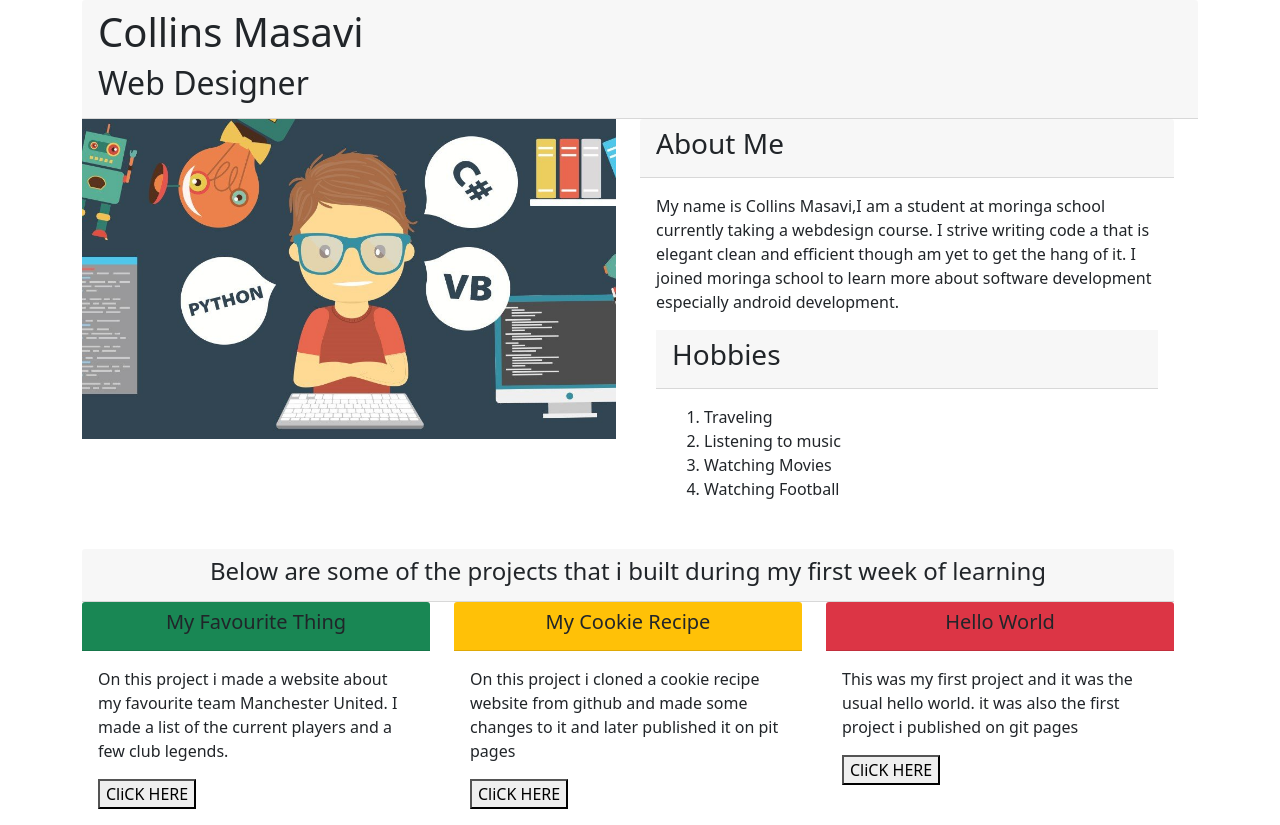
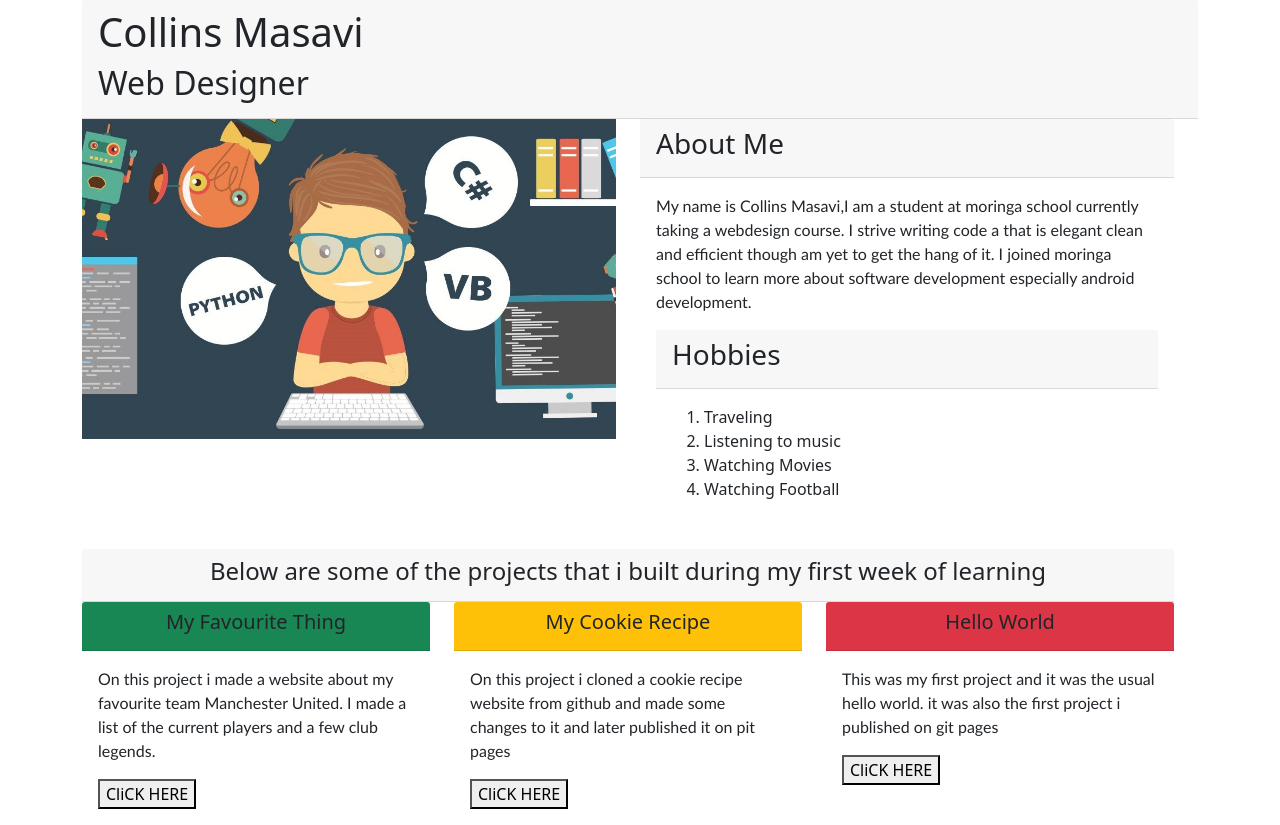
Before and after one commit to itsmasavi/my-potfolio, a plain HTML site: page index.html in a window 1280 px wide. Drawn offline with nearby package versions, Linux system fonts and the light colour scheme.

Commit message:
changes font of paragraphs to Calibri

```diff
--- a/css/styles.css
+++ b/css/styles.css
@@ -1,6 +1,6 @@
 h5{
   text-align: center;
 }
-#buttons{
-  align-items: center;
+p{
+  font-family: Calibri;
 }
```
